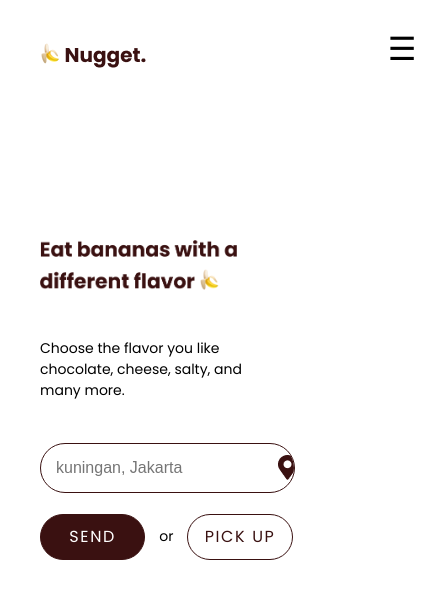
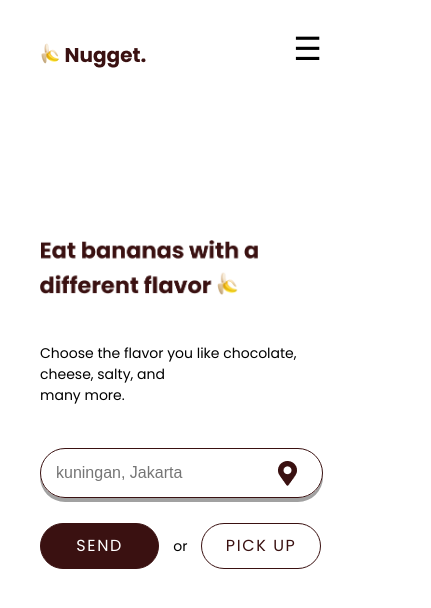
Before and after one commit to tanaprog/bananas-project, a plain HTML site: page index.html in a window 390 px wide. Shown: the whole page, 431 px wide, since content can reach past the window. Drawn offline with Linux system fonts and the light colour scheme.

Commit message:
finish project

```diff
--- a/index.html
+++ b/index.html
@@ -48,30 +48,23 @@
         </div>
 
 
-
         <div class="content-menu">
 
             <header class="navigation content-menu__navigation">
-
                 <div class="drop">
                     <button class="nav-btn">&#9776;</button>
-
-                    <nav class="menu navigation__menu">
+                    <div class="menu navigation__menu">
                         <a class="menu-link" href="#">Home</a>
                         <a class="menu-link" href="#">About</a>
                         <a class="menu-link" href="#">Product</a>
                         <a class="menu-link" href="#">Contact</a>
                         <a class="login" href="#">login</a>
-                    </nav>
-
+                    </div>
                 </div>
-
                 <!-- <div class="login-btn">
                         <a class="login" href="#">login</a>
                     </div> -->
             </header>
-
-
 
             <div class="picture content-menu__picture">
                 <img class="photo" src="./static/images/banan.png" alt="banan">
--- a/styles.css
+++ b/styles.css
@@ -7,10 +7,13 @@
 
 :root {
     --primary-color: #3A1111;
+    --white: #fff;
 }
 
 body {
     font-family: 'Poppins', sans-serif;
+    max-width: 100%;
+    min-width: 320px;
 }
 
 .main {
@@ -49,17 +52,19 @@ body {
     border: 1px solid var(--primary-color);
     overflow: hidden;
     border-radius: 100px;
-    margin-bottom: 21px;
+    margin-bottom: 25px;
+    box-shadow: 0px 4px rgba(0, 0, 0, 0.37)
 }
 
 .location-input {
     border: none;
-    width: 535px;
+    width: 537px;
     padding: 20px;
     padding-left: 28px;
     outline: none;
     font-size: 16px;
     background-color: transparent;
+    ;
 }
 
 .location-button {
@@ -77,7 +82,6 @@ body {
 
 /*  SEND button*/
 
-
 .choose__send {
     display: flex;
     align-items: center;
@@ -93,13 +97,11 @@ body {
     border-radius: 100px;
     font-size: 16px;
     line-height: 24px;
-    color: #fff;
+    color: var(--white);
     letter-spacing: 0.1em;
     border: 1px solid var(--primary-color);
     background-color: var(--primary-color);
 }
-
-/****/
 
 .btn {
     display: inline-block;
@@ -120,11 +122,11 @@ body {
 .content-menu__navigation {
     display: flex;
     justify-content: space-between;
+    text-align: center;
     gap: 20px;
     position: absolute;
-    padding: 40px 80px 10px 22px;
+    padding: 50px 22px 40px 22px;
 }
-
 
 .navigation__menu {
     display: flex;
@@ -133,18 +135,29 @@ body {
 }
 
 .menu-link {
-    padding: 8px;
+    padding: 10px 10px;
     padding-left: 20px;
     text-decoration: none;
     color: var(--primary-color);
     font-size: 16px;
 }
 
-
 .menu-link:hover {
     font-weight: bold;
 }
 
+.login {
+    display: inline-block;
+    text-decoration: none;
+    width: 70px;
+    padding: 8px;
+    border-radius: 12px;
+    border: none;
+    font-size: 16px;
+    color: var(--white);
+    background-color: var(--primary-color);
+    margin-left: 10px;
+}
 
 .nav-btn {
     display: none;
@@ -153,13 +166,18 @@ body {
 
 @media (max-width: 1150px) {
 
-    body {
-        max-width: 90%;
+    .content-menu__navigation {
+        padding: 30px 10px;
+    }
+
+    .main {
+        display: flex;
+        justify-content: flex-start;
     }
 
     .nav-btn {
         font-size: 2em;
-        padding-inline: 10px;
+        padding-inline: 8px;
         padding-bottom: 3px;
         border: none;
         background-color: white;
@@ -171,47 +189,32 @@ body {
         display: none;
     }
 
-
-    .photo {
+    .content-menu__picture {
         display: none;
     }
-}
 
-/* .drop:hover .navigation__menu {
-    display: block;
-    position: absolute;
-    background-color: #b89618;
-} */
+    .drop:hover .navigation__menu {
+        display: block;
+        position: absolute;
+        right: 1px;
+    }
 
-.login {
-    display: inline-block;
-    text-align: center;
-    text-decoration: none;
-    width: 70px;
-    padding: 5px;
-    border-radius: 12px;
-    border: none;
-    font-size: 16px;
-    color: white;
-    background-color: var(--primary-color);
-    margin-left: 10px;
+    .content-menu__navigation {
+        position: absolute;
+        right: 50px;
+    }
 }
 
 
 @media (max-width: 800px) {
 
-body {
-    max-width: 90%;
-}
-
     .content-menu__navigation {
-        padding: 30px 5px;
+        padding: 30px 10px;
     }
 
     .main-content {
         max-width: 70%;
         font-size: 14px;
-        padding-left: 40px;
     }
 
     .title__name {
@@ -234,13 +237,23 @@ body {
     .content-menu {
         max-width: 90%;
     }
+
+    .location-input {
+        padding: 15px;
+    }
+
+    .send-form {
+        padding: 10px;
+    }
+
+    .btn {
+        padding: 10px;
+    }
 }
 
 @media (max-width: 600px) {
-
-    .main-content {
-        max-width: 70%;
-        font-size: 14px;
+    .content-menu__navigation {
+        padding: 30px 10px;
     }
 
     .main-content {
@@ -276,4 +289,8 @@ body {
     .btn {
         padding: 10px;
     }
+
+    .drop {
+        padding-right: -100px;
+    }
 }
```
